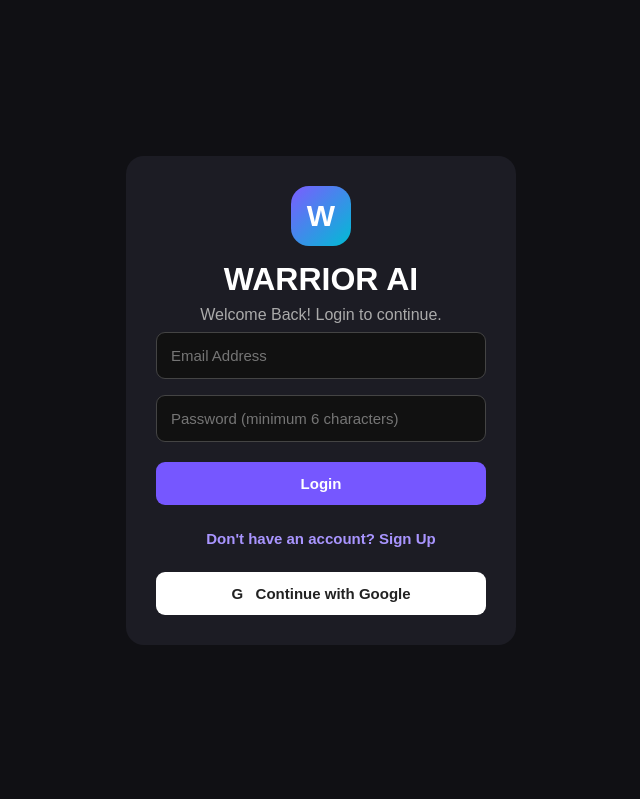
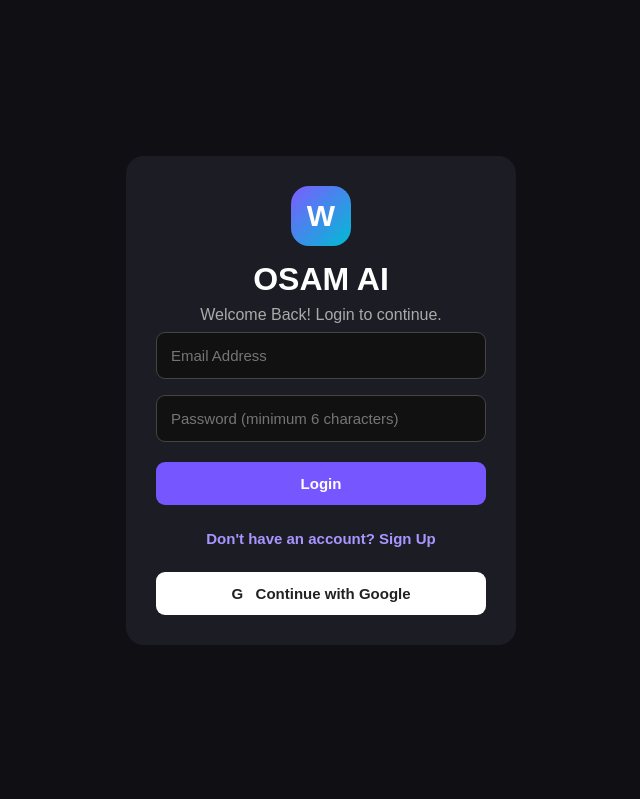
Before and after one commit to yesdonotuseformybrother-hub/warrior-ai, a Flask app: page / in a window 1280 px wide. Shown: the top 799 px of the page, without its empty margins (319-959 px from the left). Run offline with Flask 3, Linux system fonts and the light colour scheme; some libraries are stand-ins or nearby versions.

Commit message:
Change title from 'WARRIOR AI' to 'OSAM AI'

```diff
--- a/templates/index.html
+++ b/templates/index.html
@@ -106,7 +106,7 @@
 <div id="authScreen">
     <div class="auth-card">
         <div class="auth-logo">W</div>
-        <h1>WARRIOR AI</h1>
+        <h1>OSAM AI</h1>
         <p id="authHeading">Welcome Back! Login to continue.</p>
 
         <form id="authForm">
```
